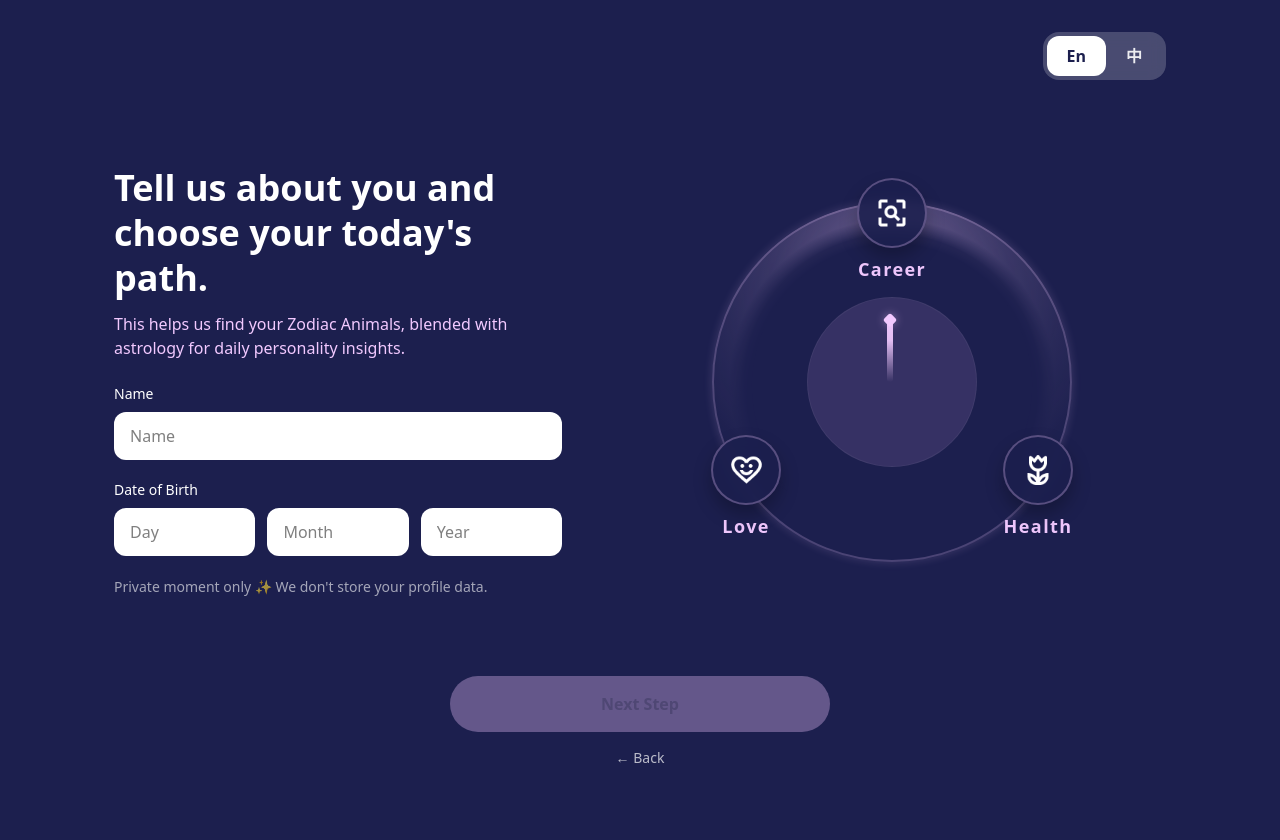
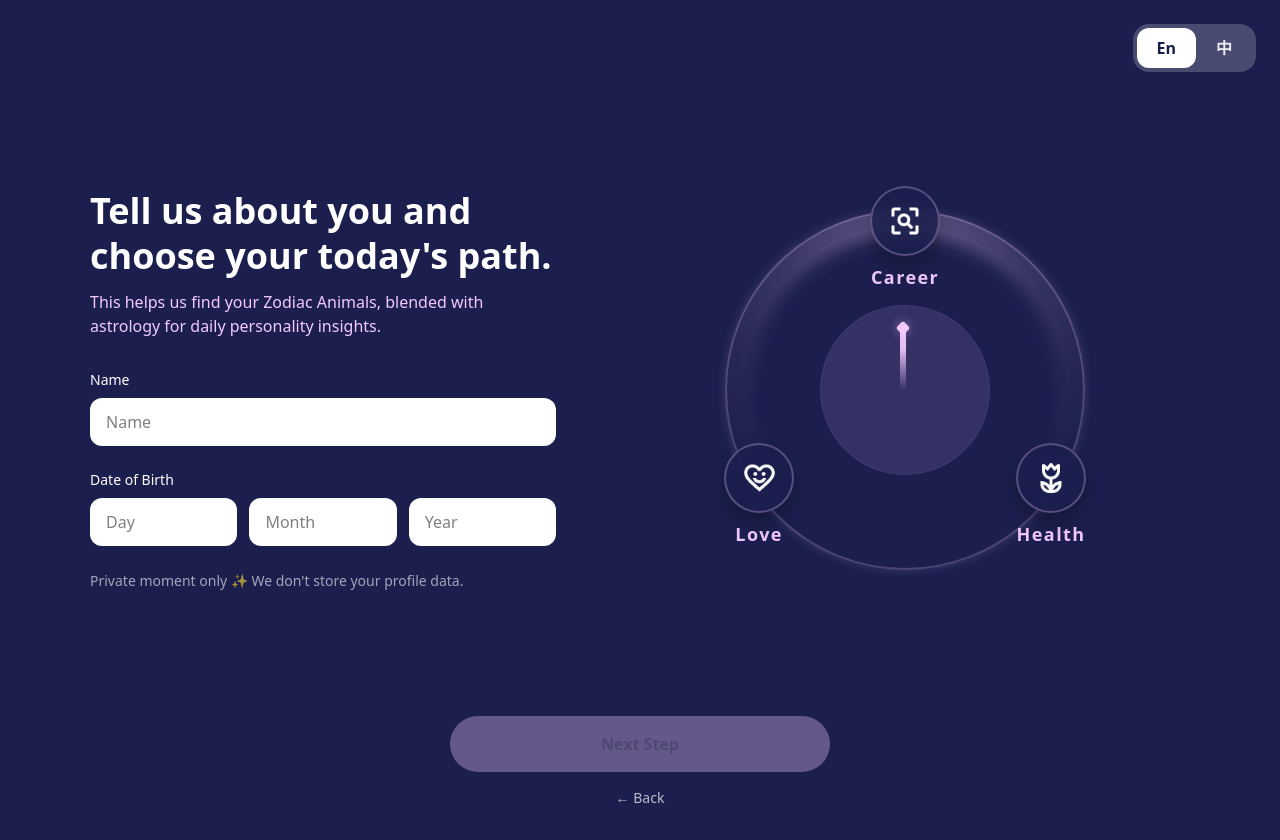
Before and after one commit to kefanshi-design/zodiac-compass, a Next.js app: page /profile in a window 1280 px wide. Before the commit the page ends 800 px from the top, so only its background shows below. Built offline with nearby package versions, Linux system fonts and the light colour scheme.

Commit message:
Profile Update

```diff
--- a/app/profile/profile-client.tsx
+++ b/app/profile/profile-client.tsx
@@ -175,14 +175,12 @@ export default function ProfileClient() {
   }
 
   return (
-    <main
-      className={[
-        "relative bg-[#1C1F4E] text-white overflow-x-hidden",
-        // ✅ mobile 允许滚动；lg 尽量锁定一屏不滚动
-        "min-h-screen lg:h-screen lg:overflow-hidden",
-      ].join(" ")}
-    >
-      {/* Falling stars background */}
+    <main className="relative min-h-screen bg-[#1C1F4E] text-white pt-18 px-6 py-8 overflow-hidden">
+      {/* ✅ Keep toggle pinned to viewport top-right (original behavior) */}
+      <div className="absolute top-6 right-6 z-30">
+        <LanguageToggle />
+      </div>
+
       <style jsx global>{`
         @keyframes zc-fall-star {
           0% {
@@ -221,28 +219,16 @@ export default function ProfileClient() {
         ))}
       </div>
 
-      {/* ✅ 统一的页面容器：把 toggle 放进 flow（不重叠） */}
-      <div className="relative z-10 mx-auto w-full max-w-[1100px] px-6 py-6 lg:py-8 h-full flex flex-col">
-        {/* Header: Language toggle (in-flow, no overlap) */}
-        <div className="flex justify-end mb-6 lg:mb-8 shrink-0">
-          <LanguageToggle />
-        </div>
-
-        {/* Content */}
-        <div
-          className={[
-            "flex-1 grid grid-cols-1 lg:grid-cols-[0.9fr_1.1fr] items-center",
-            // ✅ 减少 gap，让 desktop 更容易一屏容纳
-            "gap-12 lg:gap-14",
-          ].join(" ")}
-        >
-          {/* Left: form */}
+      {/* ✅ Mobile: add top padding to avoid overlap with the absolute toggle.
+          ✅ Desktop: no extra padding so layout stays the same. */}
+      <div className="relative z-10 mx-auto w-full max-w-[1100px] min-h-[calc(100vh-64px)] flex flex-col pt-24 lg:pt-0">
+        <div className="flex-1 grid grid-cols-1 lg:grid-cols-[0.9fr_1.1fr] gap-18 lg:gap-16 items-center">
           <section className="w-full">
             <h1 className="text-3xl lg:text-4xl font-semibold leading-tight mb-3">
               {t(lang, "profileTitle")}
             </h1>
 
-            <p className="text-base text-[#F2C9FF] mb-6 max-w-[520px]">
+            <p className="text-base text-[#F2C9FF] mb-8 max-w-[520px]">
               {t(lang, "profileSubtitle")}
             </p>
 
@@ -252,7 +238,7 @@ export default function ProfileClient() {
               value={name}
               onChange={(e) => setName(e.target.value)}
               placeholder={t(lang, "nameLabel")}
-              className="w-full max-w-[520px] rounded-xl bg-white text-black px-4 py-3 mb-5 outline-none"
+              className="w-full max-w-[520px] rounded-xl bg-white text-black px-4 py-3 mb-6 outline-none"
             />
 
             <label className="text-sm mb-2 block">{t(lang, "dobLabel")}</label>
@@ -280,27 +266,18 @@ export default function ProfileClient() {
               />
             </div>
 
-            <p className="mt-5 text-sm text-white/60 leading-relaxed">
+            <p className="mt-6 text-sm text-white/60 leading-relaxed">
               {t(lang, "profilePrivacyNote")}
             </p>
           </section>
 
-          {/* Right: compass */}
-          <section className="w-full flex flex-col items-center lg:items-end">
+          <section className="w-full flex flex-col items-center mt-8 lg:mt-0">
             <div
               className="relative flex items-center justify-center w-full"
               onMouseMove={onAreaMove}
               onMouseLeave={onAreaLeave}
             >
-              {/* ✅ responsive：mobile 稍小一点，避免把一屏撑爆；desktop 保持你原来的 360 */}
-              <div
-                ref={diskRef}
-                className="relative"
-                style={{
-                  width: 360,
-                  height: 360,
-                }}
-              >
+              <div ref={diskRef} className="relative" style={{ width: 360, height: 360 }}>
                 <div
                   className="absolute inset-0 rounded-full"
                   style={{
@@ -411,8 +388,7 @@ export default function ProfileClient() {
           </section>
         </div>
 
-        {/* Footer buttons */}
-        <div className="pt-2 flex flex-col items-center mt-6 lg:mt-4 shrink-0">
+        <div className="pt-2 flex flex-col items-center mt-8 lg:mt-0">
           <button
             onClick={handleNext}
             disabled={!canContinue}
@@ -461,7 +437,7 @@ const OrbitIcon = forwardRef<HTMLButtonElement, OrbitIconProps>(function OrbitIc
       style={style}
     >
       <div
-        className="relative grid place-items-center rounded-full transition-all"
+        className="relative grid place-items-center rounded-full  transition-all"
         style={{
           width: size,
           height: size,
```
